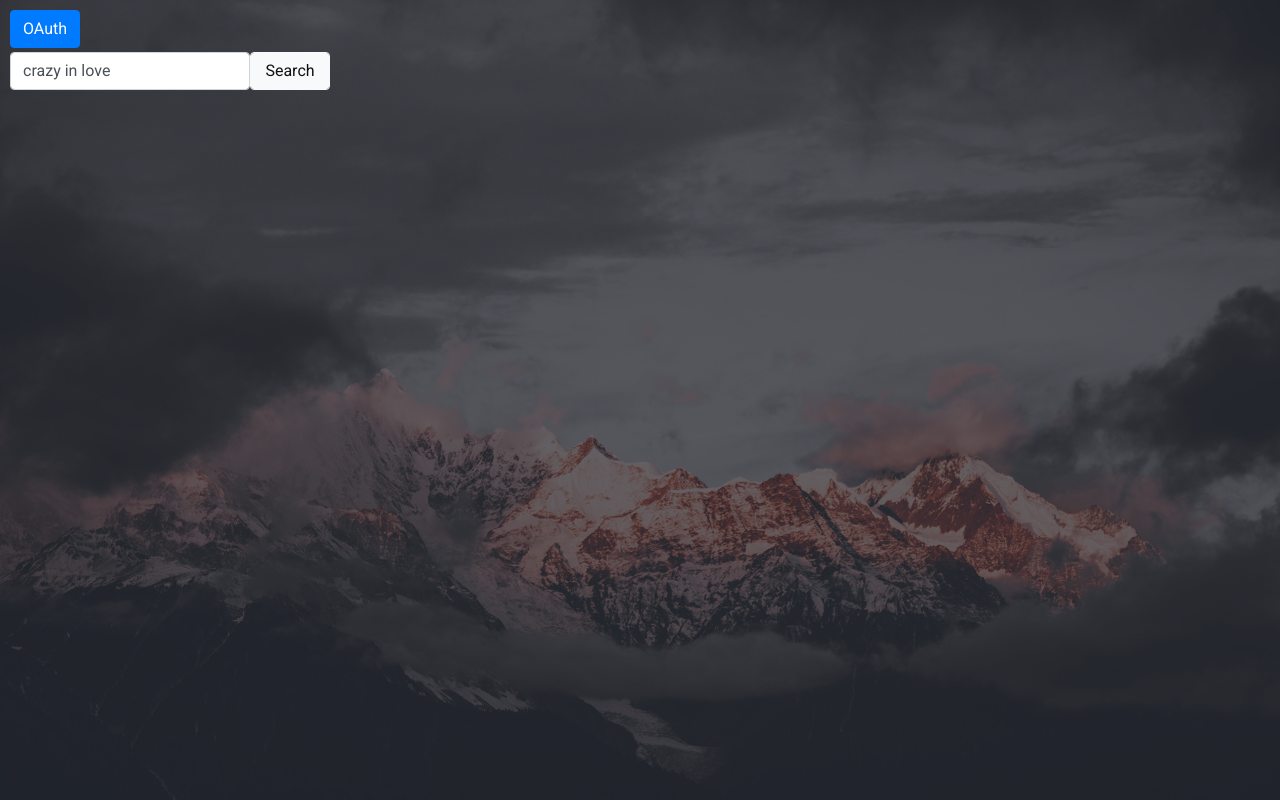
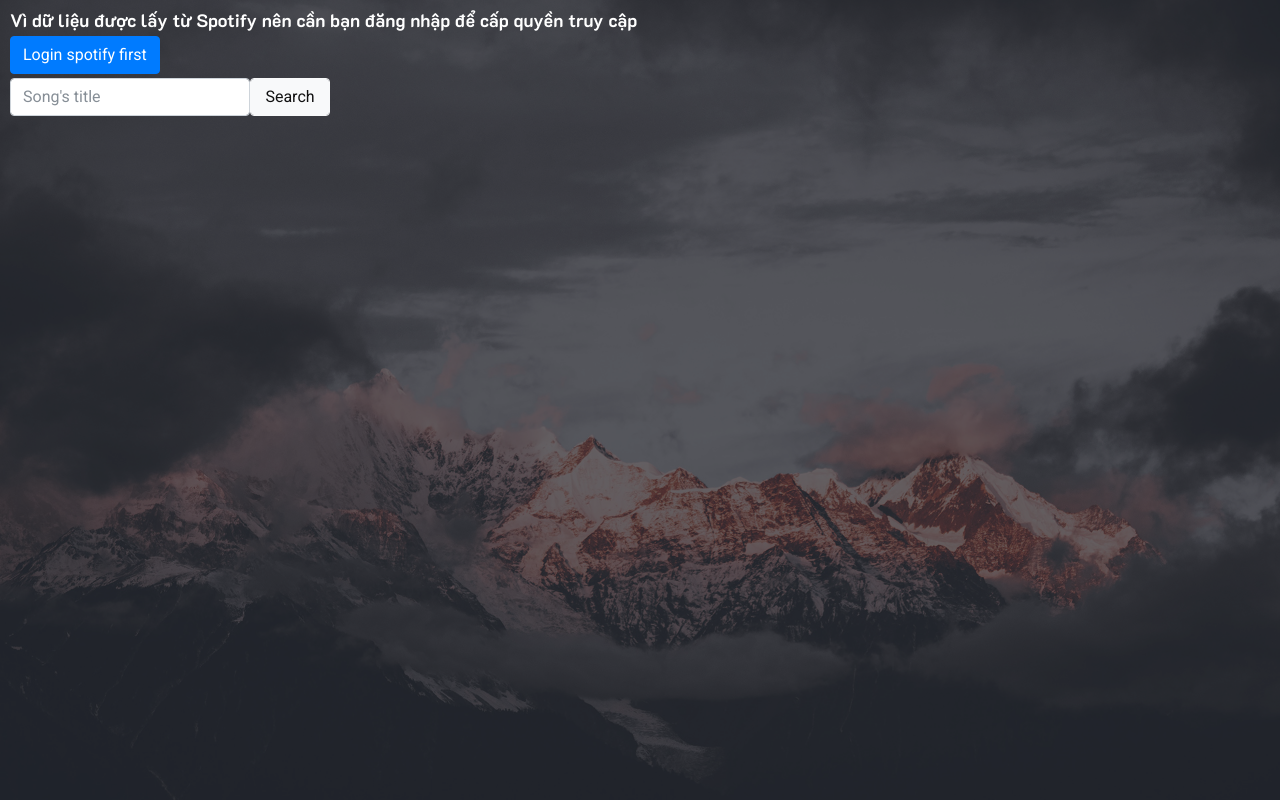
Before and after one commit to thanhhuynhk17/thanhhuynhk17.github.io, a website with bundled scripts: page song-cloud.html in a window 1280 px wide. Built offline with nearby package versions, Linux system fonts and the light colour scheme.

Commit message:
add some text

```diff
--- a/song-cloud.html
+++ b/song-cloud.html
@@ -62,11 +62,12 @@
 
                         <!-- <h1 style="margin: 0">Launching soon!!!</h1> -->
 			        </div> <!-- /.main-wrapper -->
-                    <div style="text-align: left;" class="search-form form-group">
-						<a style="margin-bottom: 4px;" href="https://spotify-auth-songcloud.herokuapp.com/login" class="btn btn-primary">OAuth</a>
+					<div style="text-align: left;" class="search-form form-group">
+						<h6 style="color: white;">Vì dữ liệu được lấy từ Spotify nên cần bạn đăng nhập để cấp quyền truy cập</h6>
+						<a style="margin: 4px 0;" href="https://spotify-auth-songcloud.herokuapp.com/login" class="btn btn-primary">Login spotify first</a>
 						<br>
                         <form style="display: flex" action="">
-                            <input id="title" style="width: 30vh" type="search" class="form-control" placeholder="Song's title" value="crazy in love">
+                            <input id="title" style="width: 30vh" type="search" class="form-control" placeholder="Song's title" value="">
                             <input style="width: 10vh" type="submit" class="form-control btn btn-light" value="Search">
 						</form>
 						<div class="search-result ">
```
